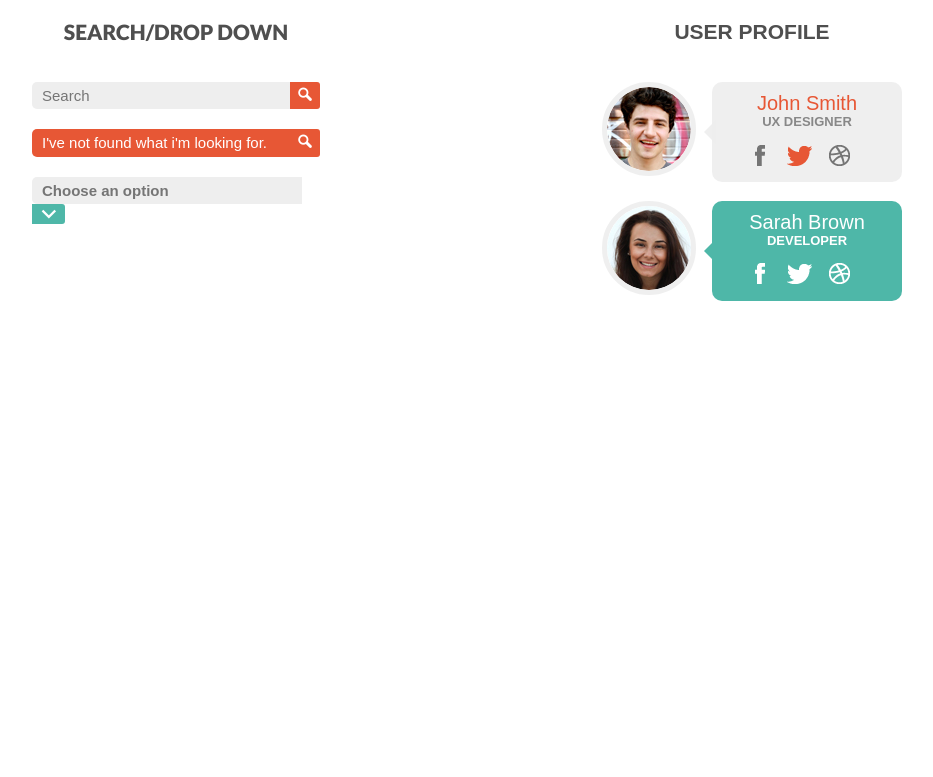
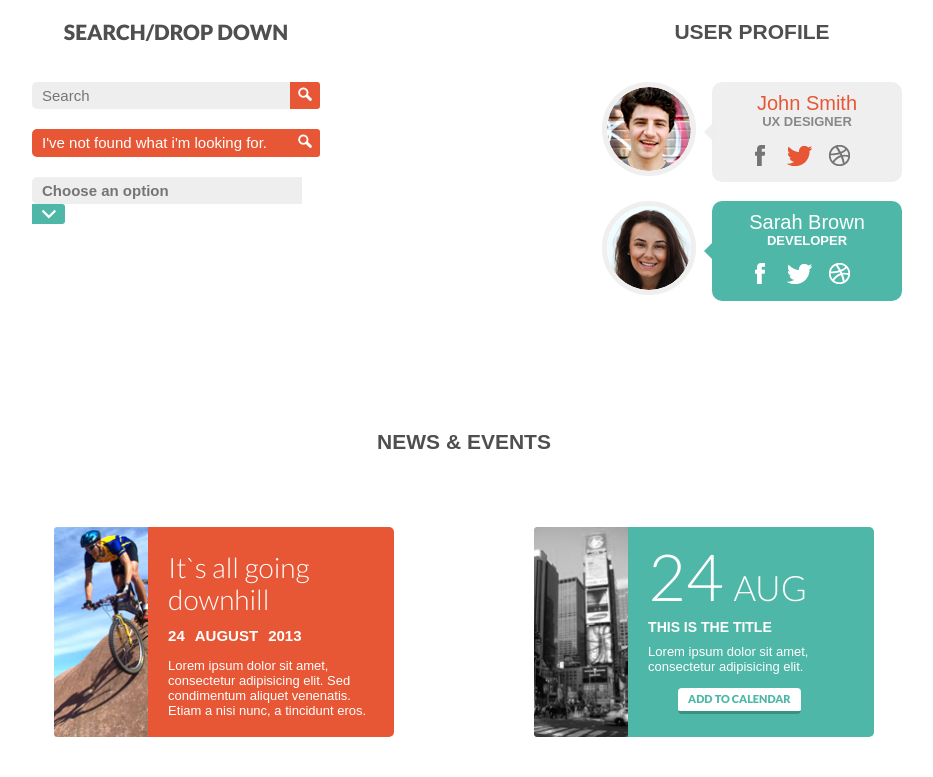
Before and after one commit to MishaPandovich/FlatUi, a website built with webpack: page src/page/index.pug in a window 1280 px wide. Shown: the part 1959-2736 px from the top of the page, without its empty margins (176-1109 px from the left). Before the commit the page ends 2297 px from the top, so only its background shows below. Built offline with nearby package versions, Linux system fonts and the light colour scheme.

Commit message:
выполнен 6-ой блок + исходники

```diff
--- /dev/null
+++ b/src/js/hh.js
@@ -0,0 +1,3 @@
+var myFullpage = new fullpage('#fullpage', {
+	sectionsColor: ['#f2f2f2', '#4BBFC3', '#7BAABE', '#ccddff']
+});
--- /dev/null
+++ b/src/page/components/section-six/news.pug
@@ -0,0 +1,22 @@
+section.news
+	h1.news__title News & Events
+	div.news__wrapper
+		div.news-events
+			img.news-events__img(src="../images/news-font.jpg")
+			div.news-events__inner
+				h2.news-events__title It`s all going downhill
+				p.news-events__data
+					span.news-events__day 24
+					span.news-events__month August
+					span.news-events__year 2013
+				p.news-events__text Lorem ipsum dolor sit amet, consectetur adipisicing elit. Sed condimentum aliquet venenatis. Etiam a nisi nunc, a tincidunt eros.
+
+		div.news-events.news-events--green
+			img.news-events__img(src="../images/news-fon-2.jpg")
+			div.news-events__inner
+				p.news-events__data
+					span.news-events__day 24
+					span.news-events__month Aug
+				h2.news-events__title This is the title
+				p.news-events__text Lorem ipsum dolor sit amet, consectetur adipisicing elit.
+				button.news-events__button Add to calendar
--- a/src/page/index.pug
+++ b/src/page/index.pug
@@ -23,3 +23,5 @@ html(lang="ru-RU")
 				div.section__inner
 					include components/section-five/search
 					include components/section-five/user-profile
+			div.section
+				include components/section-six/news
--- /dev/null
+++ b/src/scss/blocks/section-six/news-events.scss
@@ -0,0 +1,101 @@
+.news__title {
+	margin-top: 8%;
+	margin-bottom: 5%;
+	font-family: 'Lato-Black', sans-serif;
+	font-size: 21px;
+	line-height: 42px;
+	color: #4f4f4f;
+	text-align: center;
+	text-transform: uppercase;
+}
+
+.news__wrapper {
+    width: 75%;
+    margin: auto;
+    display: flex;
+    justify-content: space-around;
+
+    margin-bottom: 40px;
+}
+
+.news-events {
+	display: flex;
+    background: #e75735;
+    width: 340px;
+    height: 210px;
+    border-radius: 5px;
+}
+
+.news-events__inner {
+	padding-left: 20px;
+	padding-right: 20px;
+}
+
+.news-events__title {
+	margin-bottom: 0;
+	font-family: Lato,sans-serif;
+    font-weight: 100;
+    font-size: 28px;
+    color: #fff;
+}
+
+.news-events__data {
+	margin-top: 12px;
+    font-family: Lato-Black,sans-serif;
+    font-weight: 600;
+    font-size: 15px;
+    text-transform: uppercase;
+    color: #fff;
+
+    & span {
+		margin-right: 10px;
+	}
+}
+
+.news-events__text {
+	font-size: 13px;
+	color: #ffffff;
+	font-family: 'Lato-Regular', sans-serif;
+}
+
+.news-events--green {
+	background: #4eb7a8;
+}
+
+.news-events--green .news-events__data {
+	font-family: Lato,sans-serif;
+    font-size: 65px;
+    font-weight: 100;
+    margin-bottom: 0;
+}
+
+.news-events--green .news-events__month {
+    font-size: 35px;
+}
+
+.news-events--green .news-events__title {
+    margin-top: 5px;
+    font-family: Lato-Black,sans-serif;
+    font-weight: 600;
+    font-size: 14px;
+    text-transform: uppercase;
+    color: #fff;
+}
+
+.news-events--green .news-events__text {
+	margin-top: 10px;
+}
+
+.news-events__button {
+ 	background: #fff;
+    border: none;
+    border-bottom: 3px solid #379285;
+    border-radius: 4px;
+    text-transform: uppercase;
+    padding: 5px 10px;
+    margin-left: 30px;
+    font-size: 11px;
+    font-family: Lato,sans-serif;
+    font-weight: 600;
+    color: #4eb7a8;
+}
--- a/src/scss/main.scss
+++ b/src/scss/main.scss
@@ -14,3 +14,4 @@
 @import 'blocks/section-five/search.scss';
 @import 'blocks/section-five/drop-down.scss';
 @import 'blocks/section-five/user-profile.scss';
+@import 'blocks/section-six/news-events.scss';
```
Also changed, not shown: src/js/section-three/stages.js (+12 -0 lines), src/js/section-two/pie-chart.js (+0 -12 lines), dist/app.css, dist/images/news-fon-2.jpg (added), dist/images/news-font.jpg (added), dist/index.html, dist/js/hh.js (added).
